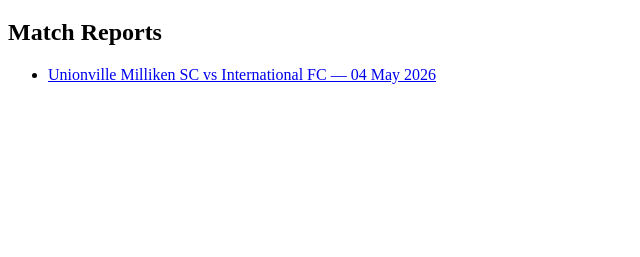
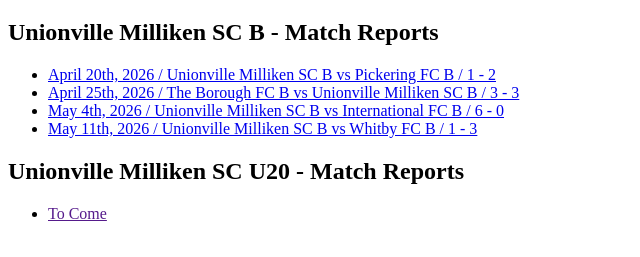
Before and after one commit to cmantan/Unionville-Summer-2026, a plain HTML site: page index.html in a window 1280 px wide. Shown: the part 61-318 px from the top of the page, without its empty margins (0-640 px from the left). Drawn offline with Linux system fonts and the light colour scheme.

Commit message:
Update index.html

```diff
--- a/index.html
+++ b/index.html
@@ -4,13 +4,40 @@
   <title>My Site</title>
 </head>
 <body>
+
   <h1>Unionville Milliken SC - Summer 2026</h1>
-  <h2>Match Reports</h2>
+
+  <h2>Unionville Milliken SC B - Match Reports</h2>
 
 <ul>
   <li>
-    <a href="260504_UMSCB_InternationalFC_6_0.html">
-      Unionville Milliken SC vs International FC — 04 May 2026
+    <a href="260420_UMSCB_PickeringFCB_1_2.html">
+      April 20th, 2026 / Unionville Milliken SC B vs Pickering FC B / 1 - 2
+    </a>
+  </li>
+  <li>
+    <a href="260425_TheBoroughFCB_UMSCB_3_3.html">
+      April 25th, 2026 / The Borough FC B vs Unionville Milliken SC B / 3 - 3
+    </a>
+  </li>
+  <li>
+    <a href="260504_UMSCB_InternationalFCB_6_0.html">
+      May 4th, 2026 / Unionville Milliken SC B vs International FC B / 6 - 0
+    </a>
+  </li>
+  <li>
+    <a href="260511_UMSCB_WhitbyFCB_1_3.html">
+      May 11th, 2026 / Unionville Milliken SC B vs Whitby FC B / 1 - 3
+    </a>
+  </li>
+</ul>
+
+  <h2>Unionville Milliken SC U20 - Match Reports</h2>
+
+<ul>
+  <li>
+    <a href="">
+      To Come
     </a>
   </li>
 </ul>
```
